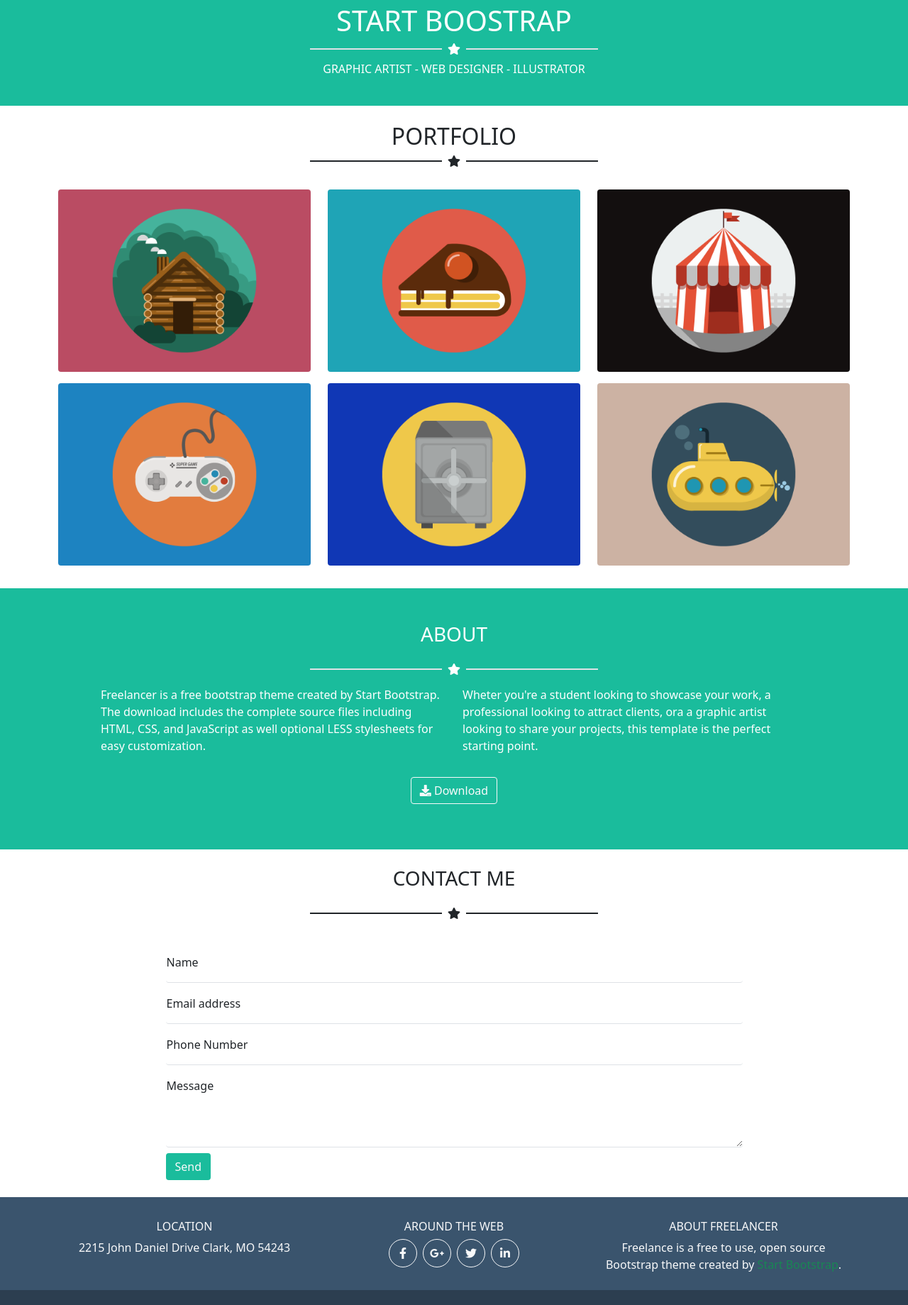
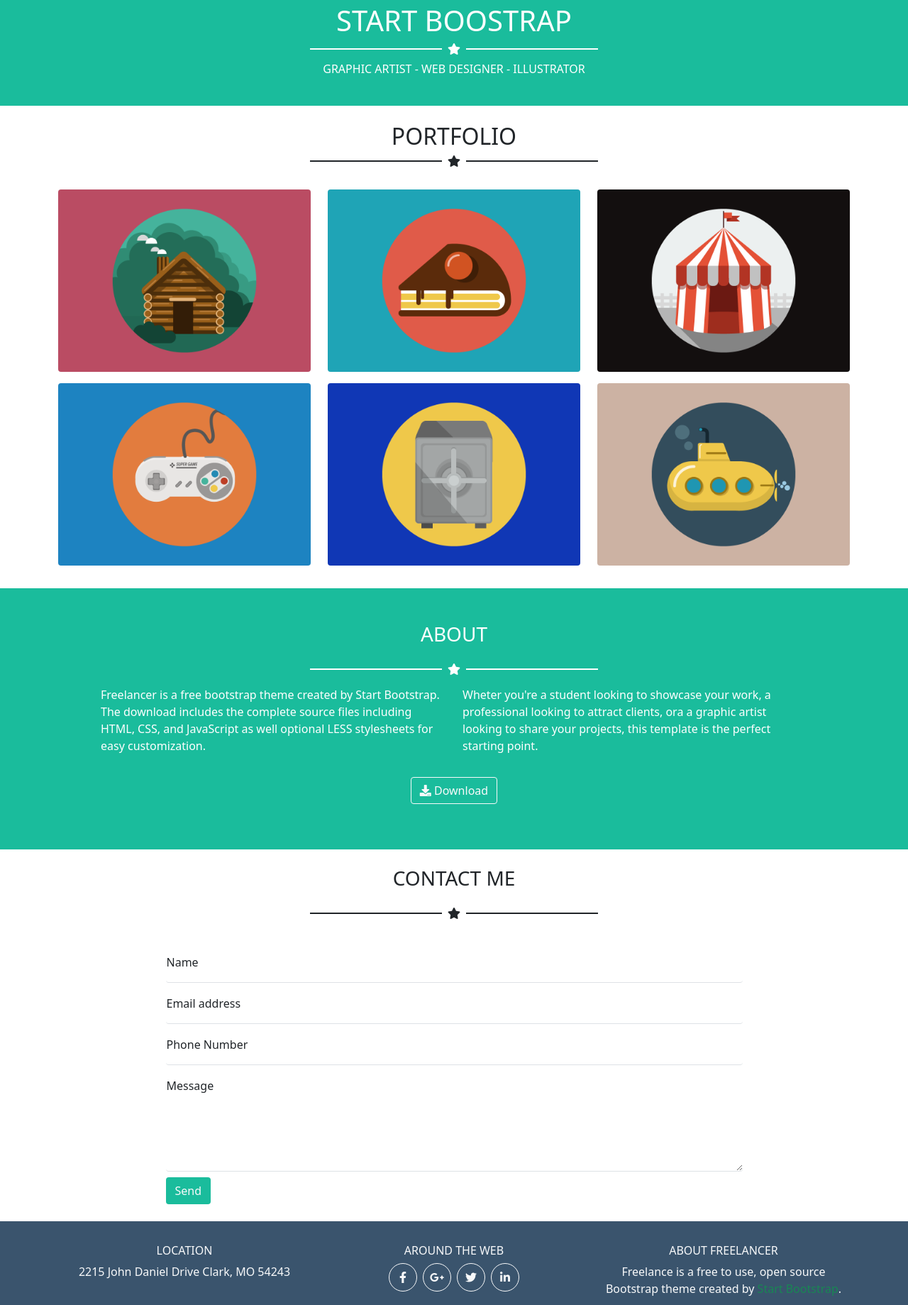
Before and after one commit to Shikanto/html-css-bootstrap-freelancer, a plain HTML site: page index.html in a window 1280 px wide. Shown: the part 272-2111 px from the top of the page at 71% size. Drawn offline with nearby package versions, Linux system fonts and the light colour scheme.

Commit message:
form contact me

```diff
--- a/index.html
+++ b/index.html
@@ -50,9 +50,9 @@
                         </div>
                         <div class="text-white">
                             <div class="d-flex align-items-center justify-content-center">
-                                <div class="col-1 col-md-2 col-lg-2 border border-1 d-inline-block mx-2"></div>
+                                <div class="col-1 col-md-2 col-lg-2 border border-1 d-inline-block bg-white border-white mx-2"></div>
                                 <i class="fas fa-star"></i>
-                                <div class="col-1 col-md-2 col-lg-2 border border-1  d-inline-block mx-2"></div>
+                                <div class="col-1 col-md-2 col-lg-2 border border-1  d-inline-block bg-white border-white mx-2"></div>
                             </div>
                         </div>
                         <div class="text-center text-white pt-2">
@@ -67,9 +67,9 @@
                         <div class="col text-center">
                             <h2>PORTFOLIO</h2>
                             <div class="d-flex align-items-center justify-content-center">
-                                <div class="col-1 col-md-2 col-lg-2 border border-1 border-dark d-inline-block mx-2"></div>
+                                <div class="col-1 col-md-2 col-lg-2 border border-1 border-dark d-inline-block bg-dark mx-2"></div>
                                 <i class="fas fa-star"></i>
-                                <div class="col-1 col-md-2 col-lg-2 border border-1 border-dark d-inline-block mx-2"></div>
+                                <div class="col-1 col-md-2 col-lg-2 border border-1 border-dark d-inline-block bg-dark mx-2"></div>
                             </div>
                         </div>
                     </div>
@@ -111,9 +111,9 @@
                     <div class="row mb-3 ">
                         <div class="col text-center text-white">
                             <div class="d-flex align-items-center justify-content-center">
-                                <div class="col-1 col-md-2 col-lg-2 border border-1 d-inline-block mx-2"></div>
+                                <div class="col-1 col-md-2 col-lg-2 border border-1 d-inline-block bg-white border-white mx-2"></div>
                                 <i class="fas fa-star"></i>
-                                <div class="col-1 col-md-2 col-lg-2 border border-1  d-inline-block mx-2"></div>
+                                <div class="col-1 col-md-2 col-lg-2 border border-1  d-inline-block bg-white border-white mx-2"></div>
                             </div>
                         </div>
                     </div>
@@ -150,9 +150,9 @@
                     <div class="row mb-3">
                         <div class="col text-center pb-3">
                             <div class="d-flex align-items-center justify-content-center">
-                                <div class="col-1 col-md-2 col-lg-2 border border-1 border-dark d-inline-block mx-2"></div>
+                                <div class="col-1 col-md-2 col-lg-2 border border-1 border-dark d-inline-block bg-dark mx-2"></div>
                                 <i class="fas fa-star"></i>
-                                <div class="col-1 col-md-2 col-lg-2 border border-1 border-dark d-inline-block mx-2"></div>
+                                <div class="col-1 col-md-2 col-lg-2 border border-1 border-dark d-inline-block bg-dark mx-2"></div>
                             </div>
                         </div>
                     </div>
@@ -170,10 +170,9 @@
                             <label for="floatingPassword">Phone Number</label>
                         </div>
                         <div class="form-floating">
-                            <input class="form-control border-0" id="floatingPassword" placeholder="Message">
-                            <label for="floatingPassword">Message</label>
-                            <textarea class="form-control border-0 border-bottom" placeholder="Leave a comment here">
-                            </textarea>
+                            <textarea class="form-control border-0 border-bottom" placeholder="Messagge"
+                                style="height: 150px;"></textarea>
+                            <label>Message</label>
                         </div>
                         <div class="mx-auto mt-2 mb-4">
                             <button type="button" class="btn bg-hero text-light">Send</button>
```
